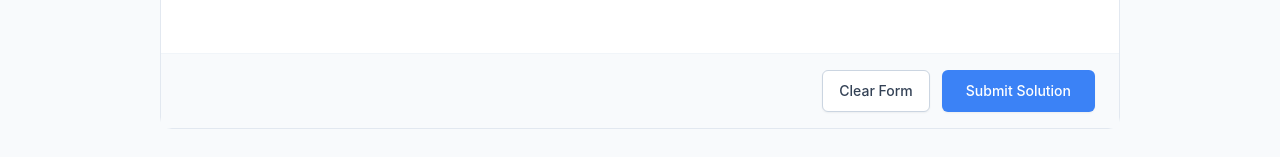
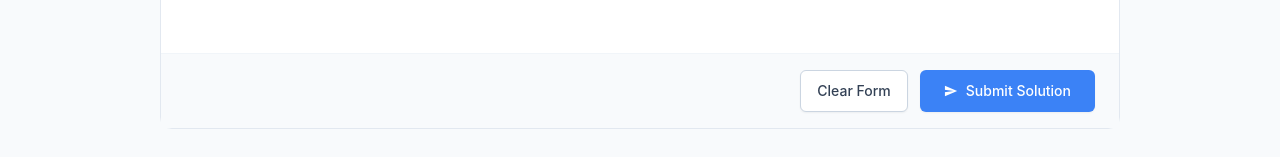
Before and after one commit to team-dopamine/wayout-web, a React (Create React App) app: page /solution-submit in a window 1280 px wide. Shown: the part 921-1078 px from the top of the page. Built offline with nearby package versions, Linux system fonts and the light colour scheme.

Commit message:
refactor: 커스텀 테스트 케이스 하단 버튼 구조 개선

```diff
--- a/src/components/solutionsubmit/CustomTestCasesSection.tsx
+++ b/src/components/solutionsubmit/CustomTestCasesSection.tsx
@@ -2,6 +2,7 @@
 import { useEffect, useState } from 'react';
 import type { CustomTestCase, CustomTestCasesChangePayload } from './types';
 import { CustomTestCaseItem } from './CustomTestCaseItem';
+import FormActionButtons from '../common/FormActionButtons';
 
 interface Props {
   onChange: (payload: CustomTestCasesChangePayload) => void;
@@ -20,6 +21,10 @@ export default function CustomTestCasesSection({ onChange }: Props) {
 
   const clearForm = () => {
     setCases([]);
+  };
+
+  const submit = () => {
+    console.log('submit solution', cases);
   };
 
   const updateCase = (id: string, field: 'input' | 'output', value: string) => {
@@ -73,20 +78,12 @@ export default function CustomTestCasesSection({ onChange }: Props) {
 
       {/* 하단 버튼 영역 */}
       <div className="flex justify-end gap-3 border-t border-slate-100 bg-slate-50 px-4 py-4 dark:border-slate-700 dark:bg-slate-700/50 sm:px-6">
-        <button
-          type="button"
-          onClick={clearForm}
-          className="rounded-md border border-slate-300 bg-white px-4 py-2.5 text-sm font-medium text-slate-700 shadow-sm focus:outline-none focus:ring-2 focus:ring-blue-500 dark:border-slate-600 dark:bg-slate-700 dark:text-slate-200"
-        >
-          Clear Form
-        </button>
-
-        <button
-          type="button"
-          className="rounded-md bg-blue-500 px-6 py-2.5 text-sm font-medium text-white shadow-sm focus:outline-none focus:ring-2 focus:ring-blue-500"
-        >
-          Submit Solution
-        </button>
+        <FormActionButtons
+          rightLabel="Submit Solution"
+          rightIconName="send"
+          onLeftClick={clearForm}
+          onRightClick={submit}
+        />
       </div>
     </section>
   );
```
